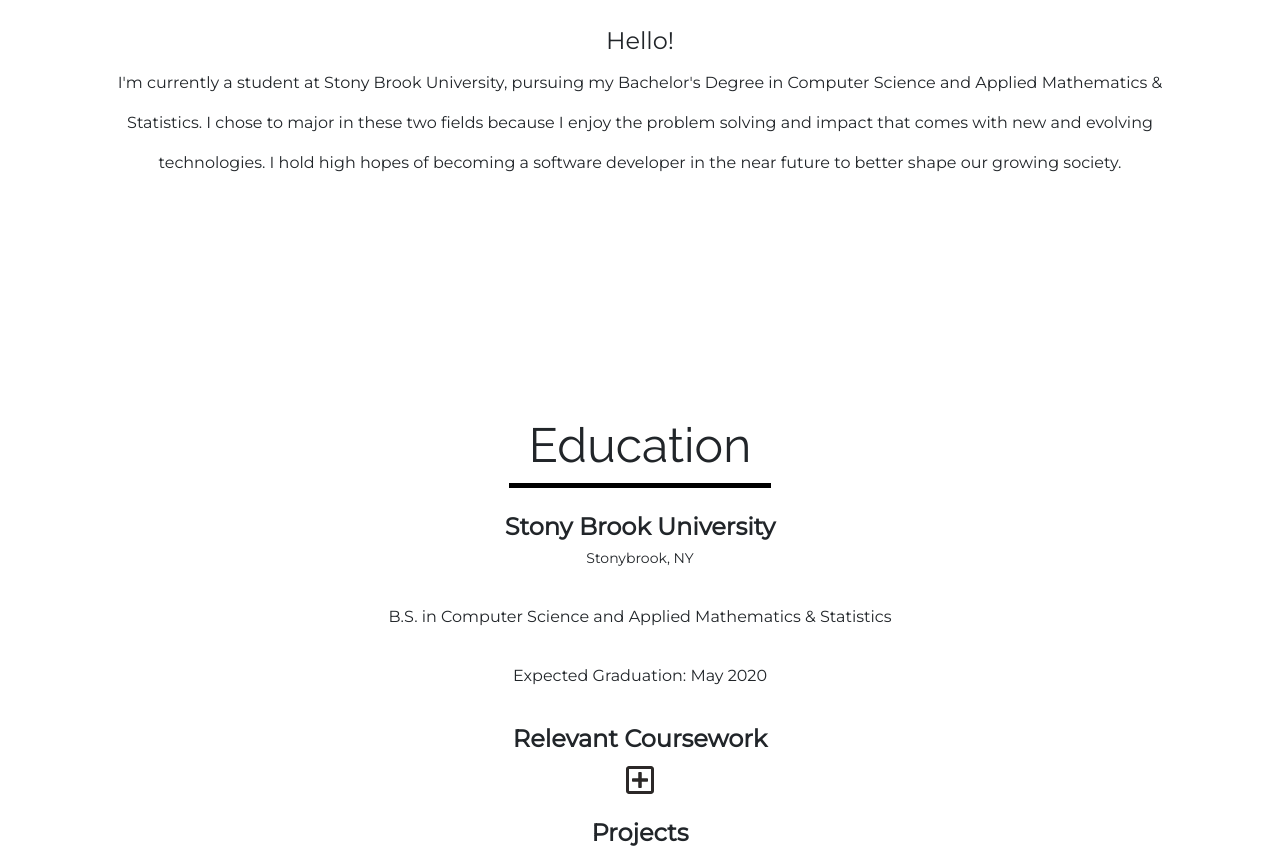
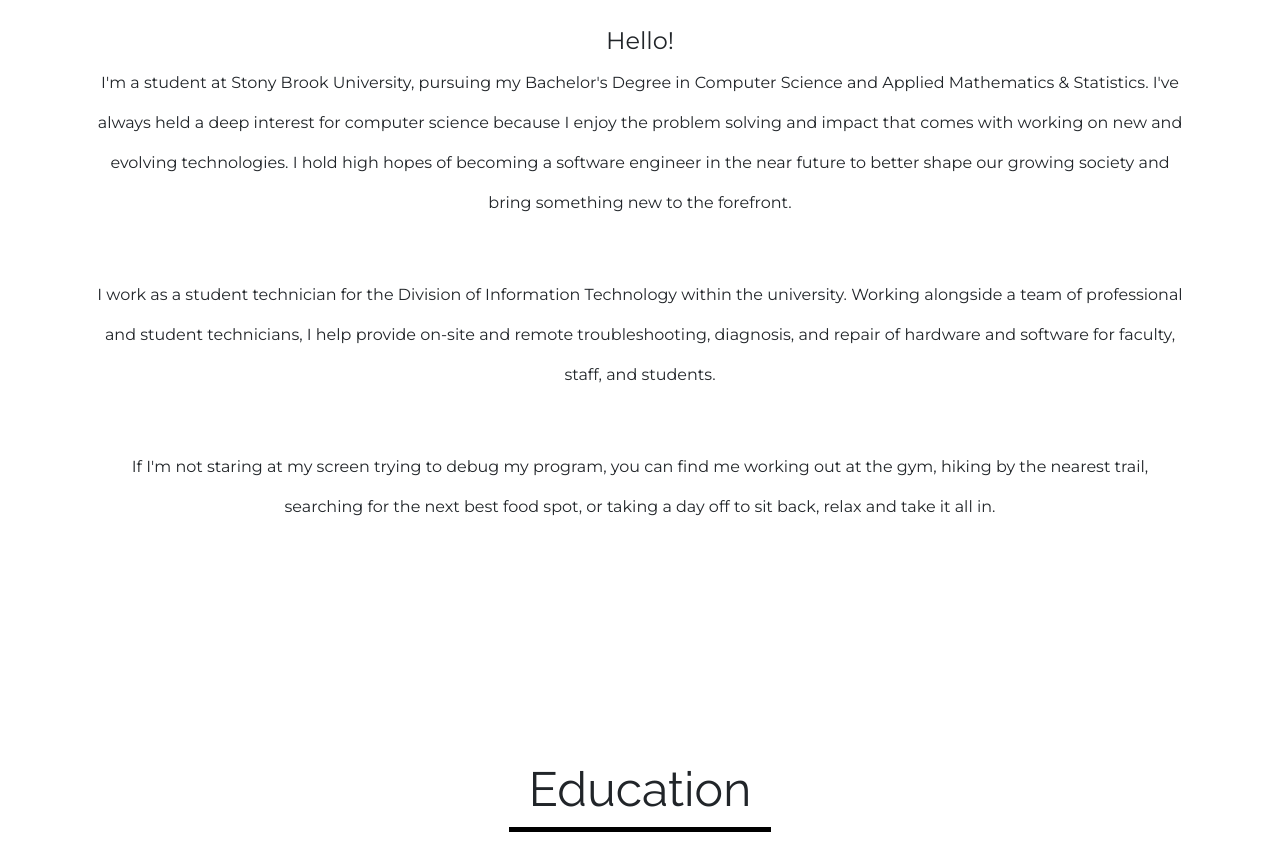
Before and after one commit to alexcollado/Old-Website, a plain HTML site: page index.html in a window 1280 px wide. Shown: the part 1484-2338 px from the top of the page. Drawn offline with nearby package versions, Linux system fonts and the light colour scheme.

Commit message:
Added to bio

```diff
--- a/index.html
+++ b/index.html
@@ -155,7 +155,15 @@
 
 					<h4>Hello!</h4>
 
-					<p style="line-height:40px;">I'm currently a student at Stony Brook University, pursuing my Bachelor's Degree in Computer Science and Applied Mathematics & Statistics. I chose to major in these two fields because I enjoy the problem solving and impact that comes with new and evolving technologies. I hold high hopes of becoming a software developer in the near future to better shape our growing society.</p>
+					<p style="line-height:40px;">I'm a student at Stony Brook University, pursuing my Bachelor's Degree in Computer Science and Applied Mathematics & Statistics. I've always held a deep interest for computer science because I enjoy the problem solving and impact that comes with working on new and evolving technologies. I hold high hopes of becoming a software engineer in the near future to better shape our growing society and bring something new to the forefront.</p>
+
+					<p style="padding:10px;"></p>
+
+					<p style="line-height:40px;">I work as a student technician for the Division of Information Technology within the university. Working alongside a team of professional and student technicians, I help provide on-site and remote troubleshooting, diagnosis, and repair of hardware and software for faculty, staff, and students.</p>
+
+					<p style="padding:10px;"></p>
+
+					<p style="line-height:40px;">If I'm not staring at my screen trying to debug my program, you can find me working out at the gym, hiking by the nearest trail, searching for the next best food spot, or taking a day off to sit back, relax and take it all in.</p>
 
 				</div>
 
```
